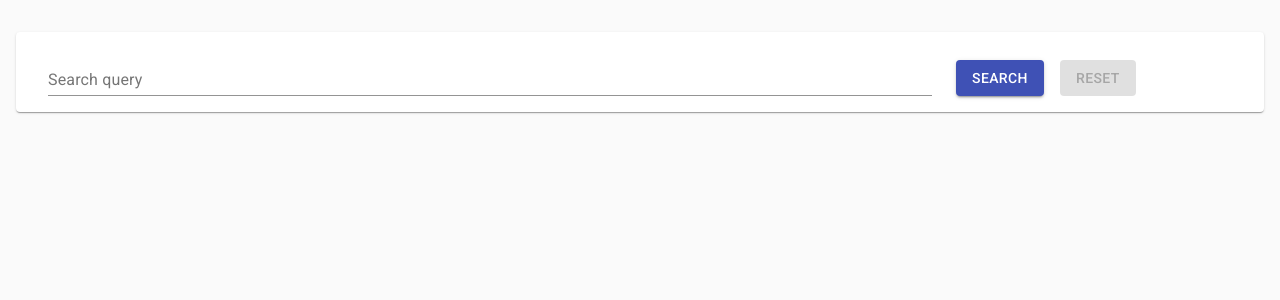
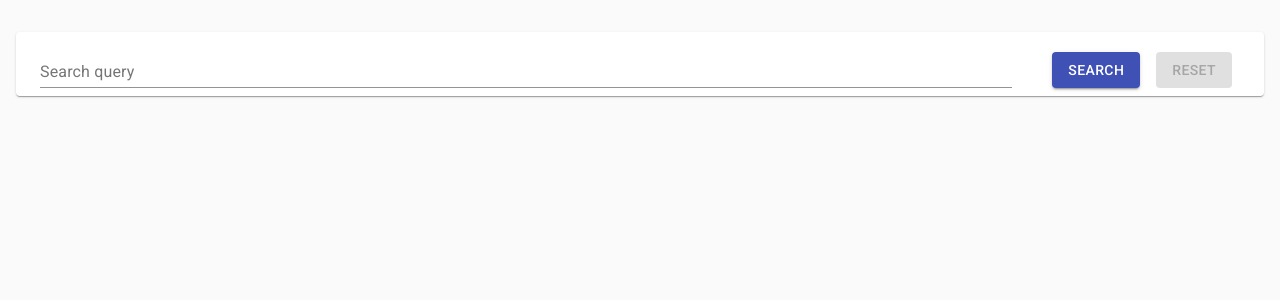
Before and after one commit to avg206/rickandmorty-merch, a Next.js app: page / in a window 1280 px wide. Shown: the top 300 px of the page. Built offline with nearby package versions, Linux system fonts and the light colour scheme.

Commit message:
refactor: make SearchBox layout more flexable

```diff
--- a/src/components/SearchBox/SearchBox.tsx
+++ b/src/components/SearchBox/SearchBox.tsx
@@ -1,7 +1,7 @@
 import React from 'react';
 import { TextField, Grid } from '@material-ui/core';
 
-import { SearchBoxContainer, SearchBoxButtonGrid, SearchBoxButton } from './styled';
+import { SearchBoxContainer, SearchBoxInput, SearchBoxButtonGrid, SearchBoxButton } from './styled';
 import { useSearchQueryHandler } from './hooks';
 
 export const SearchBox = () => {
@@ -10,11 +10,11 @@ export const SearchBox = () => {
   return (
     <SearchBoxContainer>
       <Grid container spacing={2}>
-        <Grid item xs={12} md={8} lg={9}>
+        <SearchBoxInput>
           <TextField label="Search query" value={query} onChange={handleInputChange} fullWidth />
-        </Grid>
+        </SearchBoxInput>
 
-        <SearchBoxButtonGrid item xs={12} md={4} lg={3}>
+        <SearchBoxButtonGrid>
           <SearchBoxButton variant="contained" color="primary" onClick={handleSubmit}>
             Search
           </SearchBoxButton>
--- a/src/components/SearchBox/styled.ts
+++ b/src/components/SearchBox/styled.ts
@@ -1,11 +1,18 @@
-import { Paper, Grid, Button, styled } from '@material-ui/core';
+import { Paper, Box, Button, styled } from '@material-ui/core';
 
 export const SearchBoxContainer = styled(Paper)(({ theme }) => ({
   padding: theme.spacing(2, 4),
   margin: theme.spacing(0, 0, 4, 0),
 }));
 
-export const SearchBoxButtonGrid = styled(Grid)(() => ({
+export const SearchBoxInput = styled(Box)(({ theme }) => ({
+  flex: 1,
+  margin: theme.spacing(0, 4, 0, 0),
+}));
+
+export const SearchBoxButtonGrid = styled(Box)(() => ({
+  flex: 0,
+  flexWrap: 'nowrap',
   display: 'flex',
   flexDirection: 'row',
   alignItems: 'flex-end',
```
